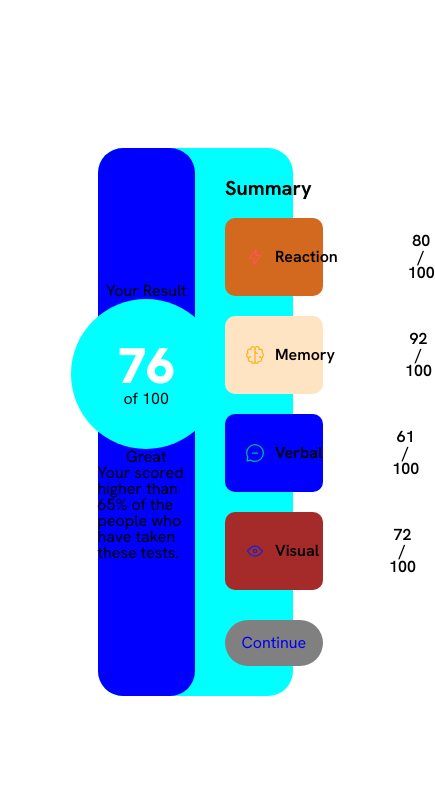
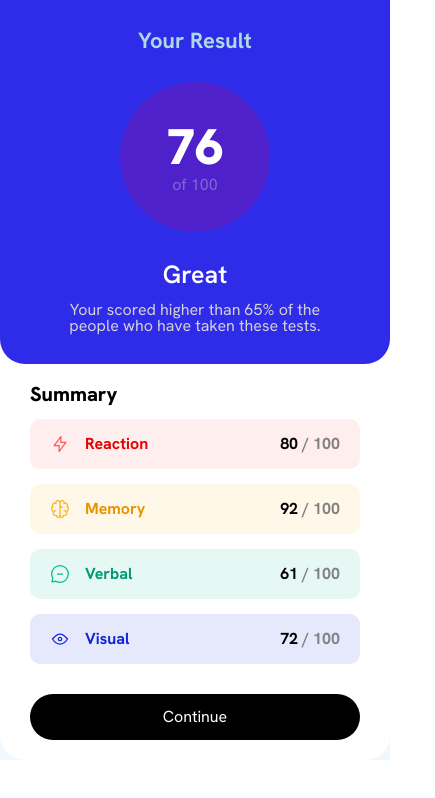
Before and after one commit to PedroVian9/FrontEndMentor_Results-Summary-Component, a plain HTML site: page index.html in a window 390 px wide. Shown: the whole page, 435 px wide, since content can reach past the window. Drawn offline with Linux system fonts and the light colour scheme.

Commit message:
final commit

```diff
--- a/index.html
+++ b/index.html
@@ -13,37 +13,47 @@
   <main>
     <div class="card-principal">
     <div class="card-esquerda">
-      <p>Your Result</p>
+      <p class="resultadoPessoal">Your Result</p>
       <div class="circulo">
         <h1>76</h1>
-        <p>of 100</p>
+        <p class="of">of 100</p>
       </div>
       <h2>Great</h2>
-      <p>Your scored higher than 65% of the people who have taken these tests.</p>
+      <p class="description">Your scored higher than 65% of the people who have taken these tests.</p>
     </div>
     <div class="card-direita">
+      <div class="itens-card-direita">
         <h3>Summary</h3>
       <div class="resultado reaction">
+        <div class="alinhamento">
           <img src="assets/images/icon-reaction.svg">
           <p class="descricao">Reaction</p>
-        <p class="num">80 / 100</p>
+        </div>
+        <p class="num"><strong class="numero">80&nbsp<strong class="numero100">/ 100</strong></strong></p>
       </div>
       <div class="resultado memory">
+        <div class="alinhamento">
           <img src="assets/images/icon-memory.svg">
           <p class="descricao">Memory</p>
-        <p class="num">92 / 100</p>
+        </div>
+        <p class="num"><strong class="numero">92&nbsp<strong class="numero100">/ 100</strong></strong></p>
       </div>
       <div class="resultado verbal">
+        <div class="alinhamento">
           <img src="assets/images/icon-verbal.svg">
           <p class="descricao">Verbal</p>
-        <p class="num">61 / 100</p>
+        </div>
+        <p class="num"><strong class="numero">61&nbsp<strong class="numero100">/ 100</strong></strong></p>
       </div>
       <div class="resultado visual">
+        <div class="alinhamento">
           <img src="assets/images/icon-visual.svg">
           <p class="descricao">Visual</p>
-        <p class="num">72 / 100</p>
+        </div>
+        <p class="num"><strong class="numero">72&nbsp<strong class="numero100">/ 100</strong></strong></p>
       </div>
       <a href="#" class="button">Continue</a>
+      </div>
     </div>
   </div>
 </main>
--- a/styles.css
+++ b/styles.css
@@ -4,7 +4,7 @@ main {
     display: flex;
     align-items: center;
     justify-content: center;
-    background-color: hsl(0, 0%, 100%);
+    background-color: aliceblue;
     flex-direction: row;
     height: 100vh;
     font-family: Hanken Grotesk;
@@ -12,70 +12,79 @@ main {
 
 .card-principal {
     display: flex;
-    background-color: aqua;
+    background-color: white;
     border-radius: 25px;
-    width: 50%;
+    width: 45%;
 }
 
 .card-esquerda {
-    background-color: blue;
+    background-color: hsl(241, 81%, 54%);
     display: flex;
     align-items: center;
     flex-direction: column;
     justify-content: center;
     border-radius: 25px;
     width: 50%;
+    gap: 20px;
 }
 
-.card-direita {
-    padding: 30px;
-    border-radius: 0 25px 25px 0;
+.card-direita{
     width: 50%;
+}
+
+.itens-card-direita {
+    padding: 35px 30px 35px 30px;
 }
 
 h3 {
     font-size: 20px;
-    font-weight: 700;
+    font-weight: 800;
     margin-bottom: 20px;
 }
 
 .resultado {
     display: flex;
-    text-align: left;
-    justify-content: space-between;
-    margin-top: 20px;
+    justify-content: space-between ;
+    align-items: start;
+    margin-top: 15px;
     padding: 15px 20px 15px 20px;
     align-items: center;
-    text-align: center;
     border-radius: 10px;
-    font-weight: 600;
-}
-.descricao {
-    padding-left: 10px;
+    font-weight: 700;
 }
 
-.num {
-    padding-left: 70px;
+.alinhamento {
+    display: flex;
+    align-items: center;
+}
+
+.descricao {
+    padding-left: 15px;
 }
 
 .reaction {
-    background-color: chocolate;
+    background-color: hsla(0, 100%, 67%, 0.1);
+    color: hsl(0, 100%, 45%);
 }
 
 .memory {
-    background-color: bisque;
+    background-color: hsla(39, 100%, 56%, 0.1);
+    color: hsl(39, 100%, 45%);
 }
 
 .verbal {
-    background-color: blue;
+    background-color: hsla(166, 100%, 37%, 0.1);
+    color: hsl(166, 100%, 30%);
 }
 
 .visual {
-    background-color: brown;
+    background-color: hsla(234, 85%, 45%, 0.1);
+    color: hsl(234, 85%, 45%);
 }
 
 .button {
-    background-color: grey;
+    background-color: black;
+    color: white;
     text-decoration: none;
     padding:  15px 20px 15px 20px;
     border-radius: 30px;
@@ -91,13 +100,88 @@ h3 {
     justify-content: center;
     align-items: center;
     border-radius: 50%;
-    background-color: aqua;
+    background-color: hsla(256, 72%, 46%, 1);
     height: 150px;
     width: 150px;
+    margin: 20px 0 20px 0;
 }
 
 h1 {
     font-size: 50px;
     font-weight: 900;
     color: white;
+    margin-bottom: 5px;
 }
+
+.numero {
+    color: black;
+}
+
+.numero100 {
+    color: gray;
+}
+
+.resultadoPessoal {
+    font-size: 22px;
+    font-weight: 700;
+    color: lightblue;
+}
+
+.of {
+    color: lightgrey;
+    opacity: 40%;
+}
+
+h2 {
+    color: white;
+    font-size: 25px;
+    font-weight: 600;
+}
+
+.description {
+    color: lightgrey;
+    margin: 0% 17% 0% 17%;
+    text-align: center;
+}
+
+@media screen and (max-width: 900px) {
+   main {
+        flex-direction: column;
+        height: fit-content;
+   }
+
+   .card-principal {
+        flex-direction: column;
+        width: 100%;
+   }
+
+   .card-direita {
+        width: 100%;
+   }
+
+   .card-esquerda {
+        width: 100%;
+        border-radius: 0% 0% 25px 25px;
+        gap: 15px;
+   }
+
+   .resultadoPessoal {
+    margin-top: 30px;
+   }
+
+   .description {
+    margin: 0% 15% 30px 15%;
+   }
+
+   .circulo {
+    margin: 15px 0 15px 0;
+   }
+
+   h3 {
+    margin-bottom: 10px;
+   }
+
+   .itens-card-direita {
+    padding: 20px 30px 20px 30px;
+}
+}
```
Also changed, not shown: image-1.png (added), image-2.png (added), image.png (added), 2 other files. Lines whose indentation alone changed are shown as unchanged.
